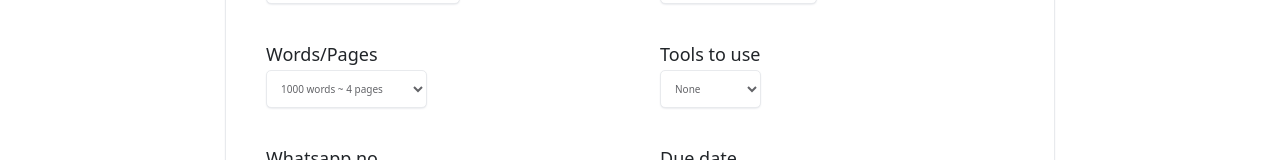
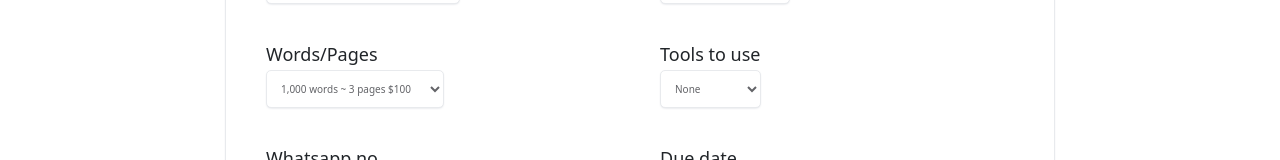
Before and after one commit to umar-bunu/oversabi, a Next.js app: page /course in a window 1280 px wide. Shown: the part 582-742 px from the top of the page. Built offline with nearby package versions, Linux system fonts and the light colour scheme; no server answers.

Commit message:
added pricing

```diff
--- a/pages/contact.js
+++ b/pages/contact.js
@@ -11,7 +11,7 @@ export default function contact() {
         e.preventDefault()
 
         try {
-            emailjs.send('service_iz4k1pf', 'template_m5rmccc', {
+          await  emailjs.send('service_iz4k1pf', 'template_m5rmccc', {
                 to_name: userName.current.value,
                 to_email: userEmail.current.value,
                 from_name: 'Oversabi',
--- a/pages/course.js
+++ b/pages/course.js
@@ -7,14 +7,15 @@ import {useAuthState} from 'react-firebase-hooks/auth'
 export default function Course() {
     const [dataError, setdataError] = useState('')
     const [progress, setprogress] = useState('')
+    const [selectedService, setselectedService] = useState('Assignment')
     const handleSubmit = async (event) => {
         event.preventDefault()
         setdataError('');
         setprogress('')
-        console.log(Date())
+
         try {
             var receipt = Date().toString()
-            console.log(receipt)
+
             var upload1 = await firebase.storage().refFromURL('gs://oversabi-321f7.appspot.com/receipts/' + receipt).put(event.target.receipt.files[0])
             var costumerDoc = Date().toString()
 
@@ -35,7 +36,7 @@ export default function Course() {
                 workerDoc: ''
             })
             alert('Success.\nOnce payment is verified, your project shall be attended to')
-            console.log('done')
+
         } catch (e) {
 
             console.log(e.message);
@@ -252,14 +253,17 @@ export default function Course() {
                             <h2 className={
                                 styles.header__heading2
                             }>Desired Service</h2>
-                            <select required id="country" name="serviceType">
+                            <select required id="country" name="serviceType" onChange={(e)=>{
+                                e.preventDefault()
+                                setselectedService(e.target.options[e.target.selectedIndex].text)
+                                }}>
 
                                 <option value="2;1,3">Assignment</option>
                                 <option value="3;1,3">Coursework</option>
                                 <option value="4;1,3">Essay</option>
-                                <option value="9;1,3">Dissertation</option>
-                                <option value="16;1,3">High Index Journal</option>
-                                <option value="1;1,3">PhD Admission Proposal</option>
+                                <option value="9;1,3">Dissertation Msc</option>
+                                <option value="16;1,3">Dissertation Phd</option>
+                                <option value="1;1,3">Journal Research</option>
                             </select>
                         </div>
                         <div className={
@@ -269,44 +273,34 @@ export default function Course() {
                                 styles.header__heading2
                             }>Words/Pages</h2>
                             <select required id="country" name="noOfWords">
-                                <option value="1000">1000 words ~ 4 pages</option>
-                                <option value="1500">1500 words ~ 6 pages</option>
-                                <option value="2000">2000 words ~ 8 pages</option>
-                                <option value="2500">2500 words ~ 10 pages</option>
-                                <option value="3000">3000 words ~ 12 pages</option>
-                                <option value="3500">3500 words ~ 14 pages</option>
-                                <option value="4000">4000 words ~ 16 pages</option>
-                                <option value="4500">4500 words ~ 18 pages</option>
-                                <option value="5000">5000 words ~ 20 pages</option>
-                                <option value="5500">5500 words ~ 22 pages</option>
-                                <option value="6000">6000 words ~ 24 pages</option>
-                                <option value="6500">6500 words ~ 26 pages</option>
-                                <option value="7000">7000 words ~ 28 pages</option>
-                                <option value="7500">7500 words ~ 30 pages</option>
-                                <option value="8000">8000 words ~ 32 pages</option>
-                                <option value="9000">9000 words ~ 36 pages</option>
-                                <option value="10000">10000 words ~ 40 pages</option>
-                                <option value="11000">11000 words ~ 44 pages</option>
-                                <option value="12000">12000 words ~ 48 pages</option>
-                                <option value="13000">13000 words ~ 52 pages</option>
-                                <option value="14000">14000 words ~ 56 pages</option>
-                                <option value="15000">15000 words ~ 60 pages</option>
-                                <option value="16000">16000 words ~ 64 pages</option>
-                                <option value="17000">17000 words ~ 68 pages</option>
-                                <option value="18000">18000 words ~ 72 pages</option>
-                                <option value="19000">19000 words ~ 76 pages</option>
-                                <option value="20000">20000 words ~ 80 pages</option>
-                                <option value="21000">21000 words ~ 84 pages</option>
-                                <option value="22000">22000 words ~ 88 pages</option>
-                                <option value="23000">23000 words ~ 92 pages</option>
-                                <option value="24000">24000 words ~ 96 pages</option>
-                                <option value="25000">25000 words ~ 100 pages</option>
-                                <option value="26000">26000 words ~ 104 pages</option>
-                                <option value="27000">27000 words ~ 108 pages</option>
-                                <option value="28000">28000 words ~ 112 pages</option>
-                                <option value="29000">29000 words ~ 116 pages</option>
-                                <option value="30000">30000 words ~ 120 pages</option>
-                            </select>
+                                {selectedService =='Assignment' || selectedService=='Coursework' || selectedService=='Essay'?
+                               <> <option value="100">1,000 words ~ 3 pages $100</option>
+                               <option value="200">2,000 words ~ 6 pages $200</option>
+                               <option value="300">3,000 words ~ 9 pages $300</option>
+                               <option value="400">4,000 words ~ 12 pages $400</option>
+                               <option value="500">5,000 words ~ 15 pages $500</option></>
+                               :selectedService =='Dissertation Msc'?
+                               <>
+                                <option value="1000">10,000 words $1,000</option>
+                                <option value="1500">15,000 words $1,500</option>
+                                <option value="1750">20,000 words $1,750</option>
+                                <option value="2000">25,000 words $2,000 </option>
+                              </>:selectedService =='Dissertation Phd'?
+                               <>
+                                    <option value="4000">15,000 words $4,000</option>
+                                    <option value="5500">20,000 words $5,500</option>
+                                    <option value="7000">25,000 words $7,000</option>
+                                    <option value="8500">30,000 words $8,500 </option>
+                              </>:
+                                <>
+                                    <option value="500">15,000 words $500</option>
+                                    <option value="750">2,000 words $750</option>
+                                    <option value="1000">3,000 words $1,000</option>
+                                    <option value="1250">4,000 words $1,250</option>
+                                    <option value="1500">5,000 words $1,500</option>
+                                </>
+                            }
+                                </select>
                         </div>
                         <div className={
                             styles.assignment__form
--- a/styles/coursestyles.module.css
+++ b/styles/coursestyles.module.css
@@ -74,7 +74,7 @@
     #407bfd 50%,
     #067df7 100%
   );
-  border-radius: 2em;
+  border-radius: 2rem;
   font-size: 20px !important;
   padding-top: 1.3rem !important;
   padding-bottom: 1.3rem !important;
@@ -84,7 +84,8 @@
   text-align: center;
   display: flex;
 
-  margin: auto;
+
+  margin-right: auto;
 
 }
 .dataError{
```
